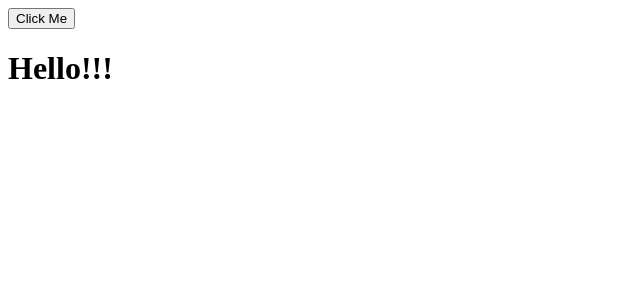
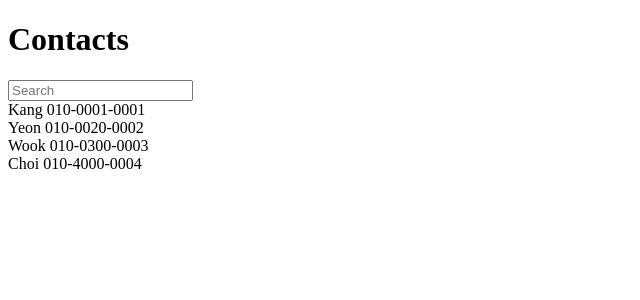
Before and after one commit to Flare-k/React_Basic, a React app in the folder react-basic/: page / in a window 1280 px wide. Shown: the top 300 px of the page, without its empty margins (0-640 px from the left). Built offline with nearby package versions, Linux system fonts and the light colour scheme.

Commit message:
검색 기능 구현 | sort, filter

```diff
--- a/react-basic/src/components/App.js
+++ b/react-basic/src/components/App.js
@@ -1,26 +1,10 @@
 import React from 'react';
+import Contact from './Contact';
 
 class App extends React.Component {
-    constructor(props) {
-        super(props);
-        this.state = {
-            name: ''
-        };
-        this.addMore = this.addMore.bind(this);
-    }
-
-    addMore() {
-        this.setState({
-            name : "Kang"
-        });
-    }
-
     render() {
         return(
-            <div>
-                <button onClick={this.addMore}>Click Me</button>
-                <h1>Hello!!! {this.state.name}</h1>
-            </div>
+            <Contact/>
         );
     }
 }
--- a/react-basic/src/components/Contact.js
+++ b/react-basic/src/components/Contact.js
@@ -5,18 +5,32 @@ export default class Contact extends React.Component {
     constructor(props) {
         super(props);
         this.state = {
+            keyword: '',
             contactData : [
             {name : "Kang", phone:"010-0001-0001"},
             {name : "Yeon", phone:"010-0020-0002"},
             {name : "Wook", phone:"010-0300-0003"},
-        {name : "Choi", phone:"010-4000-0004"}
-      ]
+            {name : "Choi", phone:"010-4000-0004"}]
         };
-  };
+
+        this.handleChange = this.handleChange.bind(this);
+    }
+
+    // input에 입력이 가능하기 위해서는 target이 변하는걸 감지해야 한다.
+    handleChange(e) {
+        this.setState({
+            keyword: e.target.value
+        });
+    }
 
     render() {
 
         const mapToComponent = (data) => {
+            data.sort();
+            data = data.filter((contact) => {
+                return contact.name.toLowerCase().indexOf(this.state.keyword) > -1;   // name에 search에 입력된 내용이 포함되어 있다면 true
+            })
+
             return data.map((contact, i) => {
                 return (<ContactInfo contact={contact} key={i}/>);
             });
@@ -24,7 +38,14 @@ export default class Contact extends React.Component {
 
         return (
             <div>
-        {mapToComponent(this.state.contactData)}
+                <h1>Contacts</h1>
+                <input
+                    name="keyword"
+                    placeholder='Search'
+                    value={this.state.keyword}
+                    onChange={this.handleChange}
+                />
+                <div>{mapToComponent(this.state.contactData)}</div>
             </div>
         );
     }
```
Lines whose indentation alone changed are shown as unchanged.
